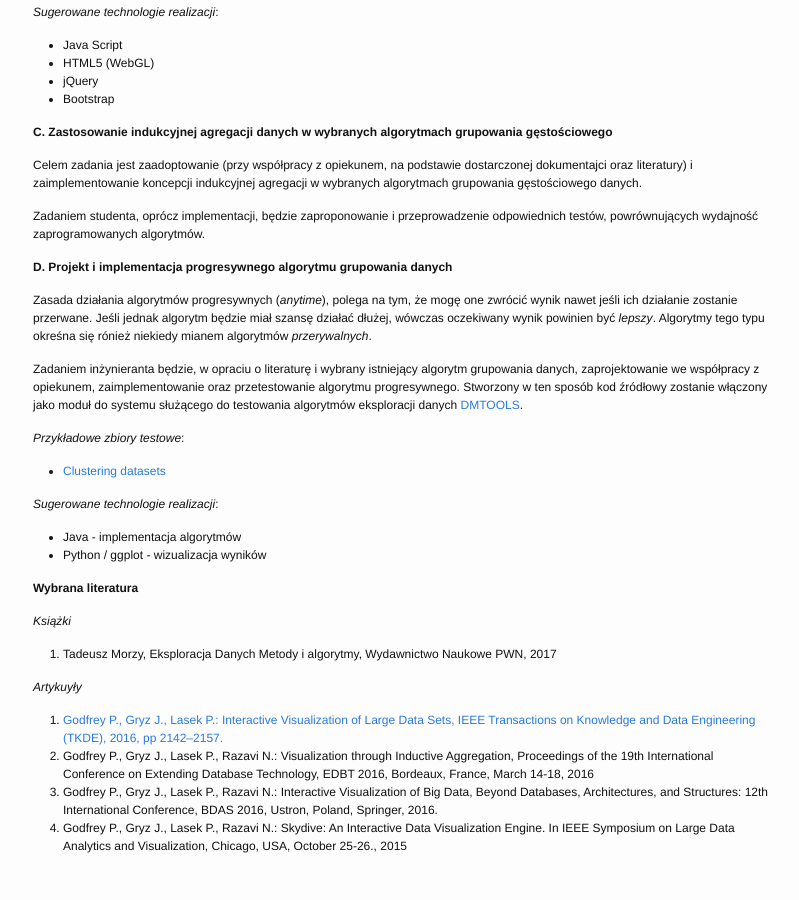
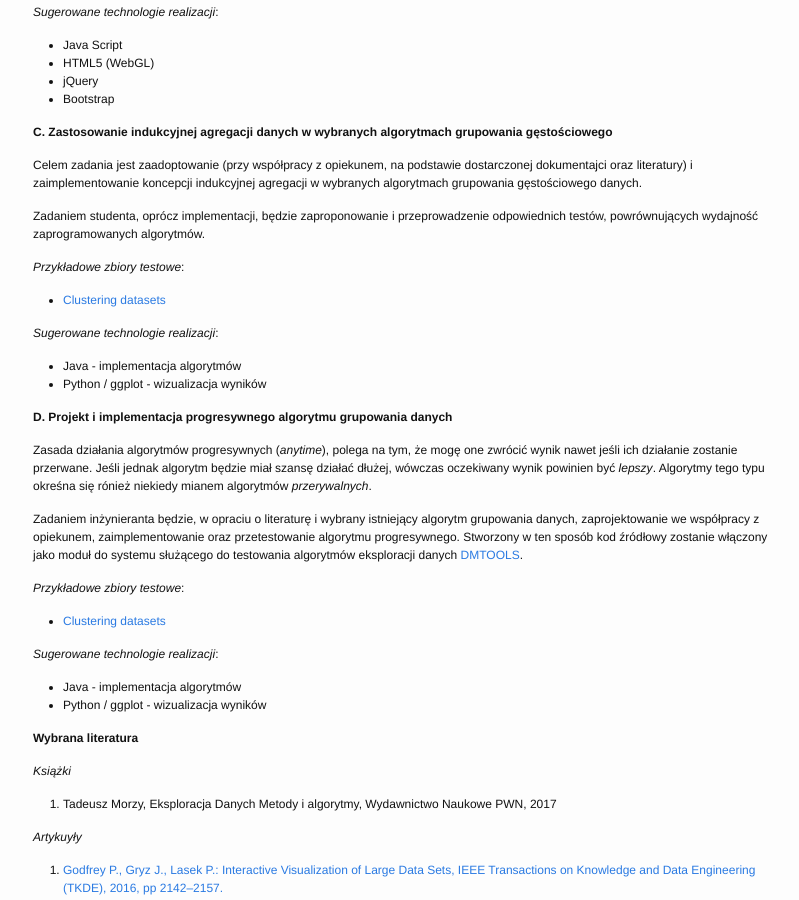
Before and after one commit to piotrlasek/piotrlasek.github.io, a Jekyll site: the page built from for-students/tematy-prac-2017.md, in a window 1280 px wide and 900 px high, scrolled down 1533 px. Shown: the whole window, without its empty margins (237-1036 px from the left). Built offline with Jekyll 4.4.1, drawn with Linux system fonts in a browser that asks for light colours.

Commit message:
Update tematy-prac-2017.md

```diff
--- a/for-students/tematy-prac-2017.md
+++ b/for-students/tematy-prac-2017.md
@@ -119,6 +119,14 @@ agregacji w wybranych algorytmach grupowania gęstościowego danych.
 Zadaniem studenta, oprócz implementacji, będzie zaproponowanie i przeprowadzenie
 odpowiednich testów, powrównujących wydajność zaprogramowanych algorytmów.
 
+*Przykładowe zbiory testowe*:
+
+* [Clustering datasets](https://cs.joensuu.fi/sipu/datasets/)
+
+*Sugerowane technologie realizacji*:
+
+* Java - implementacja algorytmów
+* Python / ggplot - wizualizacja wyników
 
 <h3> D. Projekt i implementacja progresywnego algorytmu grupowania danych</h3>
 
```
